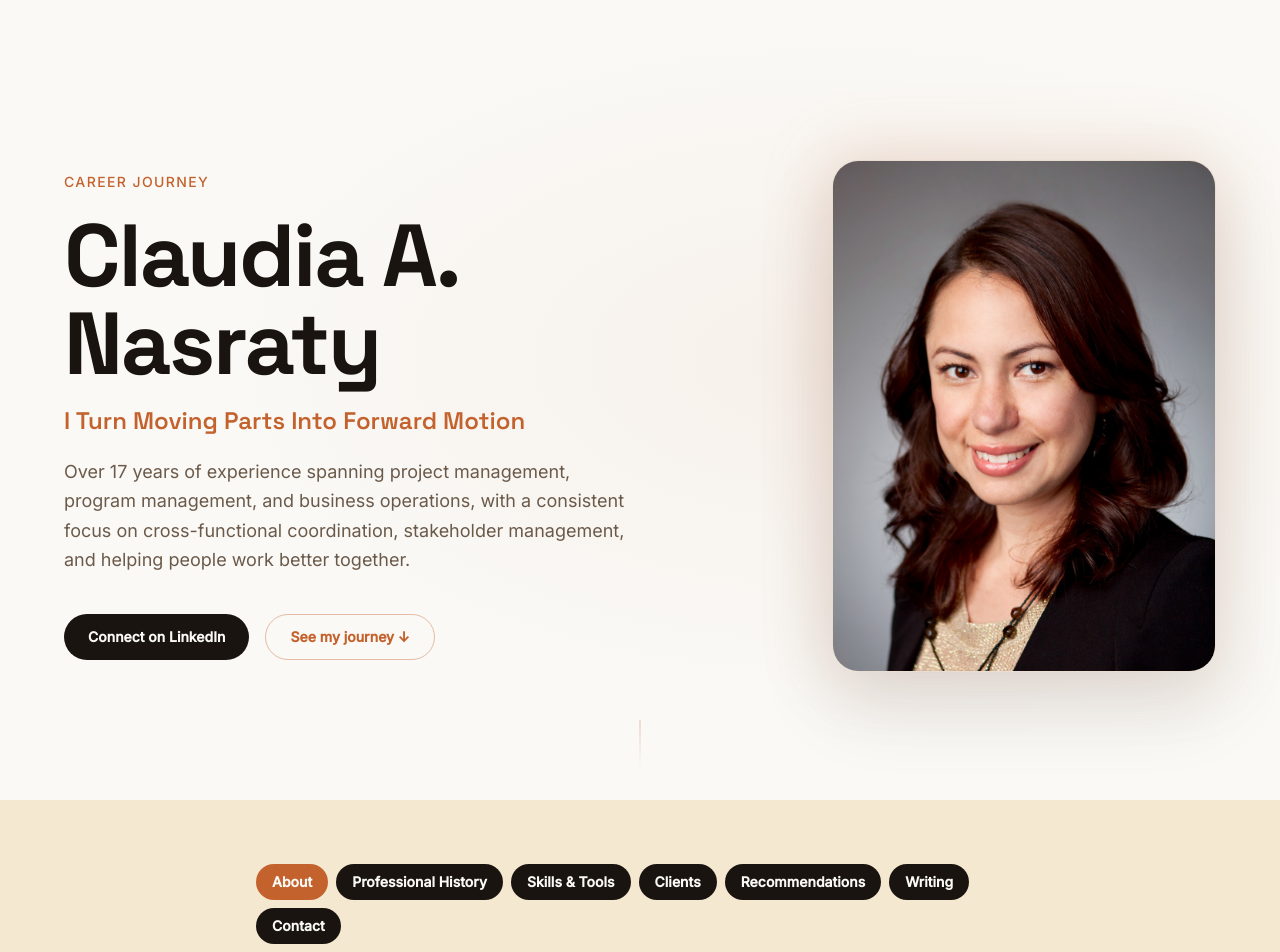
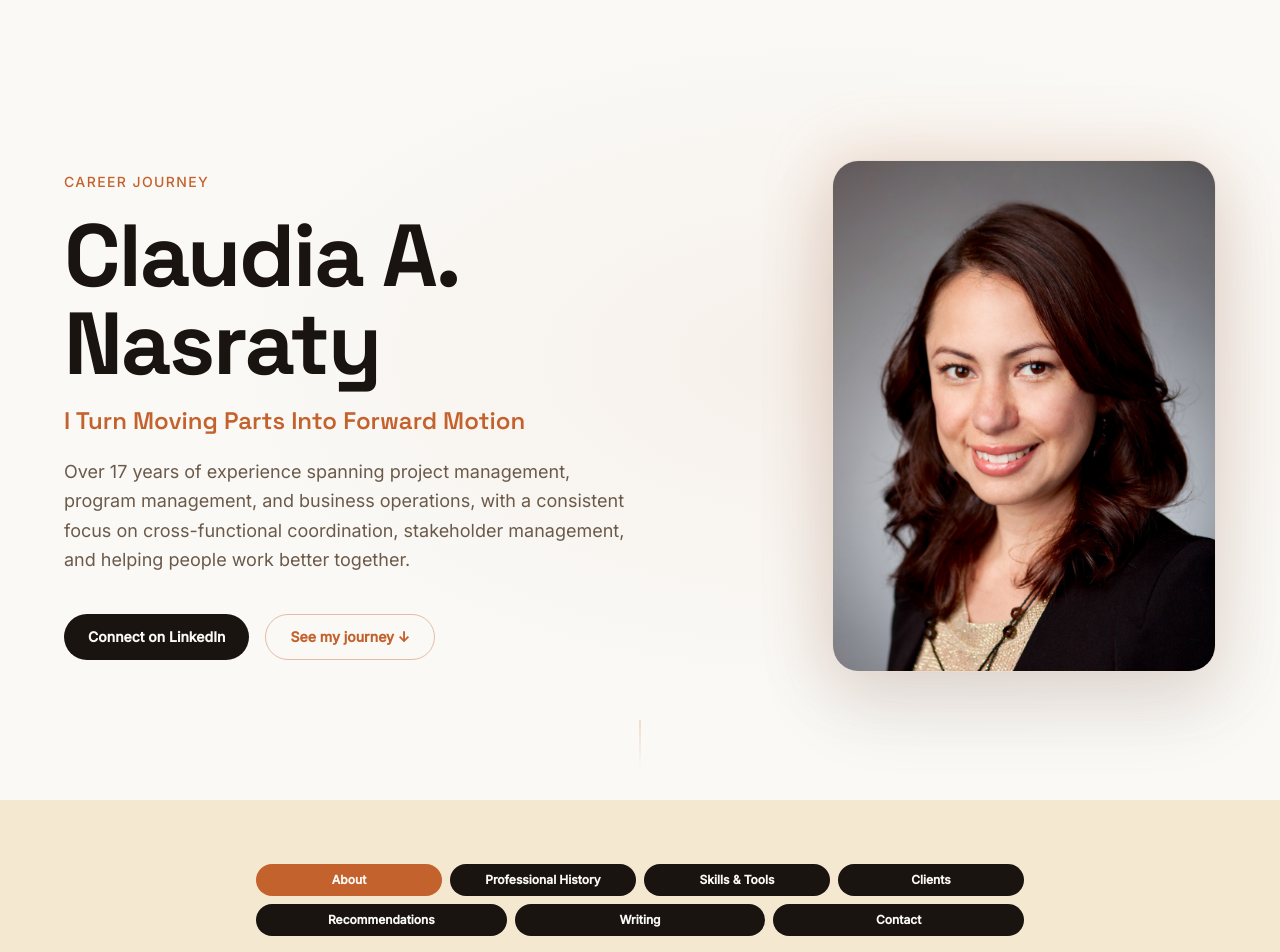
Before and after one commit to ClaudiaN-Code/claudia-career-journey, a Next.js app: page / in a window 1280 px wide. Shown: the top 952 px of the page. Built offline with nearby package versions, Linux system fonts and the light colour scheme.

Commit message:
Tab pills fill full width using 12-col grid (4×col-span-3 + 3×col-span-4)
Co-Authored-By: Claude Sonnet 4.6 <noreply@anthropic.com>

```diff
--- a/components/JourneyTabs.tsx
+++ b/components/JourneyTabs.tsx
@@ -60,16 +60,16 @@ export function JourneyTabs({
     <section id="journey" className="py-16 px-4" style={{ background: "#f5e8d0" }}>
       <div className="max-w-3xl mx-auto">
 
-        {/* Tab bar — pill bubbles */}
-        <div className="flex flex-wrap gap-2 mb-12">
-          {TABS.map((tab) => (
+        {/* Tab bar — pill bubbles, grid fills full width */}
+        <div className="grid grid-cols-12 gap-2 mb-12">
+          {TABS.map((tab, i) => (
             <motion.button
               key={tab}
               onClick={() => setActive(tab)}
-              whileHover={{ scale: 1.08 }}
+              whileHover={{ scale: 1.05 }}
               whileTap={{ scale: 0.95 }}
               transition={{ duration: 0.15 }}
-              className="px-4 py-2 rounded-full text-sm font-semibold transition-colors"
+              className={`py-2 rounded-full text-xs font-semibold text-center transition-colors ${i < 4 ? "col-span-3" : "col-span-4"}`}
               style={{
                 background: active === tab ? "#c4622d" : "#1a1410",
                 color: "#faf9f6",
```
